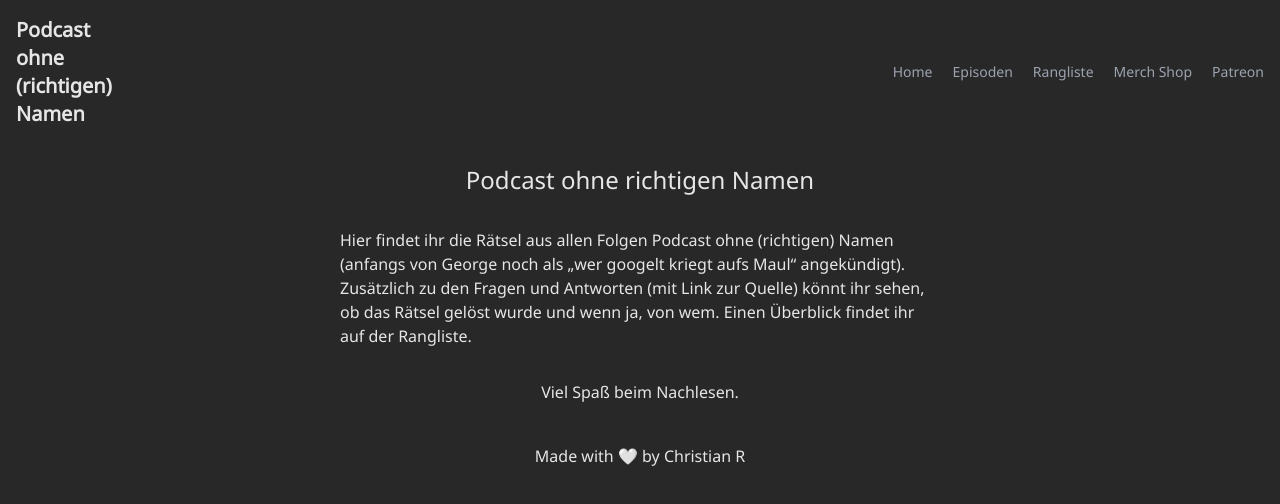
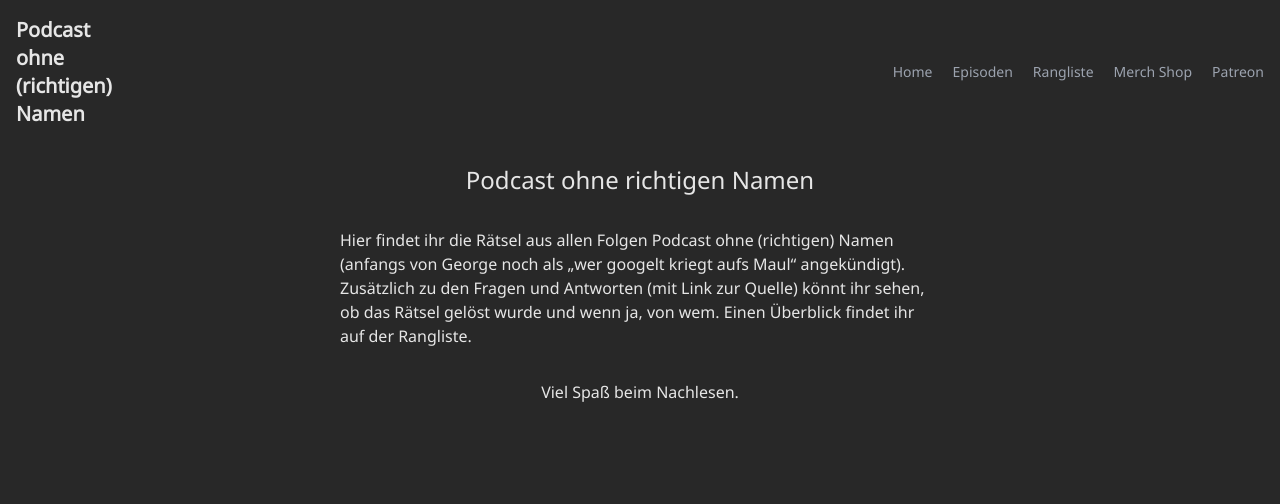
Before and after one commit to Wizzel1/podcast-ohne-richtigen-namen, a SvelteKit app: page / in a window 1280 px wide. Shown: the top 504 px of the page. Built offline with nearby package versions, Linux system fonts and the light colour scheme.

Commit message:
Remove footer

```diff
--- a/src/routes/+layout.svelte
+++ b/src/routes/+layout.svelte
@@ -88,8 +88,3 @@
 <div class="mx-2 md:mx-10 my-5">
 	<slot />
 </div>
-
-<footer class="my-10 text-center">
-	Made with 🤍 by
-	<a target="_blank" rel="noreferrer noopener" href="https://twitter.com/Wizzel6">Christian R</a>
-</footer>
```
